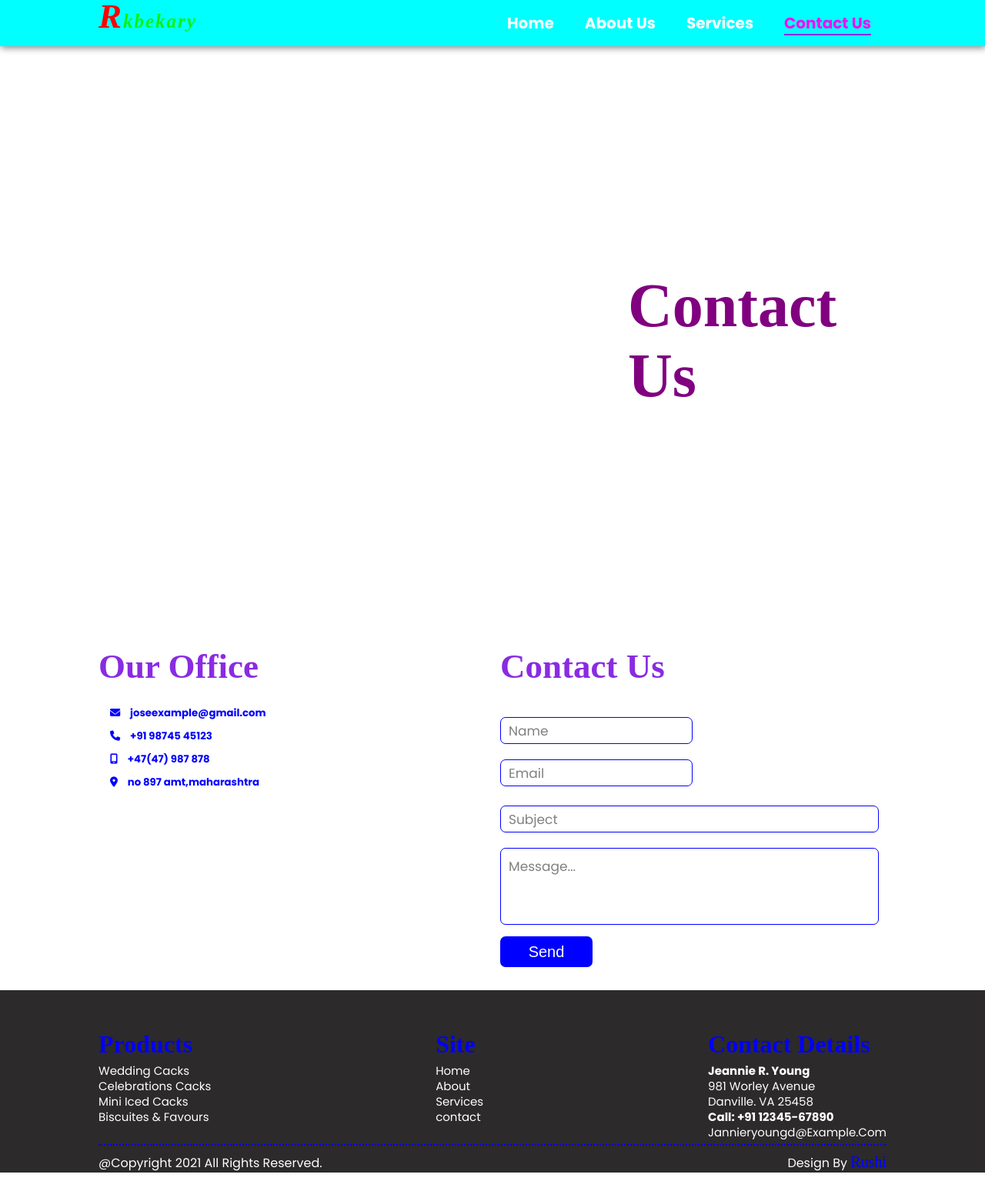
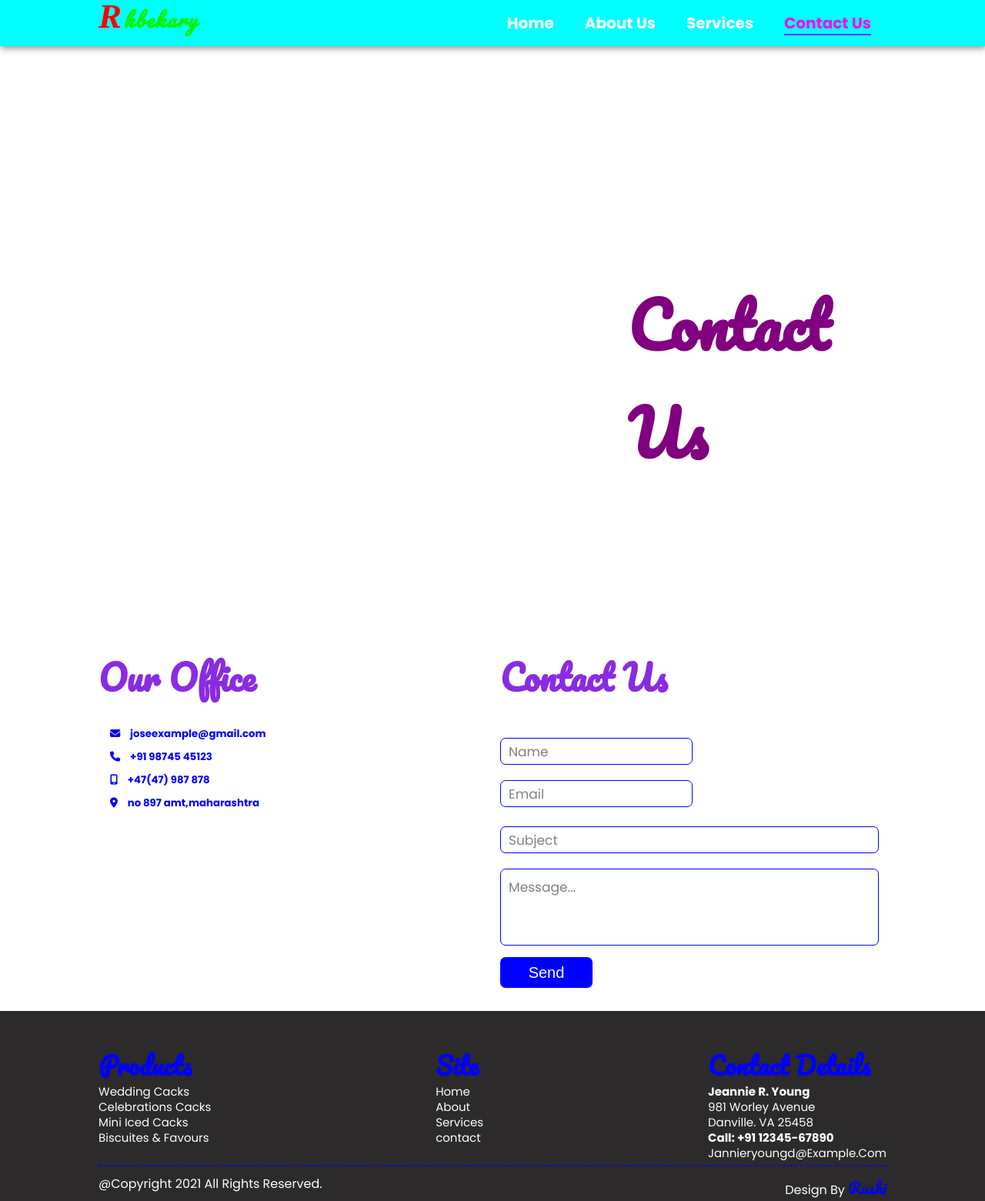
Before and after one commit to Rushimanwar/bekary, a plain HTML site: page contact.html in a window 1280 px wide. Shown: the whole page at 77% size. Before the commit the page ends 1524 px from the top, so only its background shows below. Drawn offline with Linux system fonts and the light colour scheme.

Commit message:
Update style.css

```diff
--- a/style.css
+++ b/style.css
@@ -1,6 +1,6 @@
 /*  import google fonts */
 @import url('https://fonts.googleapis.com/css2?family=Poppins:wght@400;500;600;700&family=Ubuntu:wght@400;500;700&display=swap');
-
+@import url('https://fonts.googleapis.com/css2?family=Pacifico&display=swap');
 
 *{
     margin: 0;padding: 0;box-sizing: border-box;font-family: 'poppins', sans-serif;
@@ -121,7 +121,7 @@ span2::after{
     margin-top: -10px;
     font-size: 25px;
     letter-spacing: 2px;
-    font-family: Brush Script MT;
+    font-family: 'Pacifico', cursive;
     font-style: oblique;
     animation: roted 2s linear infinite;
 }
@@ -187,23 +187,22 @@ header nav li a:active{
     padding-top: 17rem;
     padding-left: 38rem;
     color: purple;
-    font-family: French Script MT;
+    font-family: 'Pacifico', cursive;
 }
 .home .s1 h1{
     font-size: 5rem;
     padding-top: 22rem;
     padding-left: 43rem;
     color: purple;
-    font-family: French Script MT;
+    font-family: 'Pacifico', cursive;
 }
 .home .s1 h3{
     position: absolute;
     font-size: 3rem;
     padding-top: 18rem;
     padding-left: 38rem;
-    color: #fff
-    ;
-    font-family: French Script MT;
+    color: #fff;
+    font-family: 'Pacifico', cursive;
 }
 /* about */
 .about{
@@ -227,7 +226,7 @@ header nav li a:active{
     font-weight: bold;
     padding-bottom:10px;
     text-transform: capitalize;
-    font-family: French Script MT;
+    font-family: 'Pacifico', cursive;
 }
 .about .info{
     padding: 30px 0;
@@ -304,7 +303,7 @@ header nav li a:active{
     font-size: 30px;
     /* left: 40%; */
     text-align: center;
-    font-family: French Script MT;
+    font-family: 'Pacifico', cursive;
     color: purple;
 }
 .services h2{
@@ -359,7 +358,7 @@ header nav li a:active{
 }
 .card .name h2{
     color: purple;
-    font-family: French Script MT;
+    font-family: 'Pacifico', cursive;
     filter: drop-shadow(1px 2px 4px rgba(0,0,0,0.2));
     font-size: 50px;
     text-transform:capitalize;
@@ -429,7 +428,7 @@ header nav li a:active{
     font-size: 45px;
     text-transform: capitalize;
     color: blueviolet;
-    font-family: French Script MT;
+    font-family: 'Pacifico', cursive;
 }
 .office ul{
     padding: 10px 0;
@@ -451,7 +450,7 @@ header nav li a:active{
     font-size: 45px;
     text-transform: capitalize;
     padding: 10px 0;
-    font-family: French Script MT;
+    font-family: 'Pacifico', cursive;
 }
 form .name{
     padding: 10px 0;
@@ -516,7 +515,7 @@ footer h1{
     margin-top: 0px;
     padding: 15px 0;
     color: blue;
-    font-family: French Script MT;
+    font-family: 'Pacifico', cursive;
 }
 footer h5{
     font-size: 15px;
@@ -558,7 +557,7 @@ footer .c h3{
     color: blue;
     font-size: 20px;
 
-    font-family: Brush Script MT;
+    font-family: 'Pacifico', cursive;
 }
 
 /* @media screen and (max-width:860px){
```
